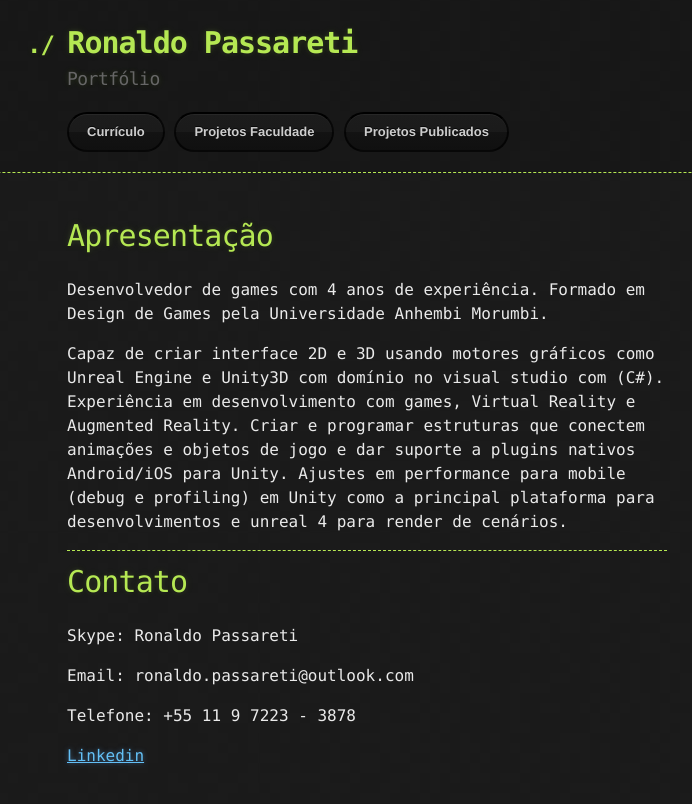
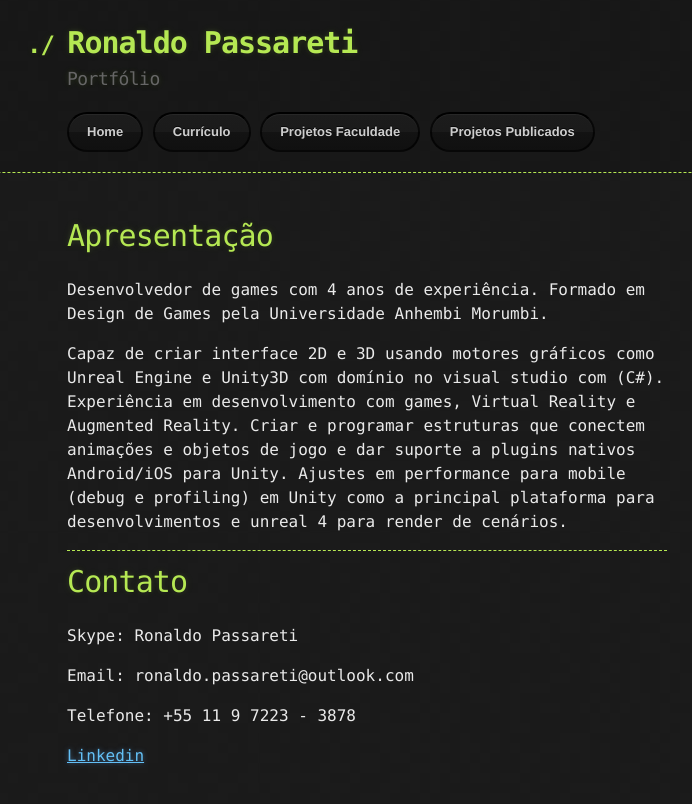
Before and after one commit to rpassareti/rpassareti.github.io, a Jekyll site: the page built from index.md, in a window 1280 px wide. Shown: the top 804 px of the page, without its empty margins (273-965 px from the left). Built offline with Jekyll 4.4.1, drawn with Linux system fonts in a browser that asks for light colours; our own code applies the rules of GitHub Pages for plain Markdown files.

Commit message:
Update default.html

```diff
--- a/_layouts/default.html
+++ b/_layouts/default.html
@@ -14,6 +14,7 @@
         <h1>{{ site.title | default: site.github.repository_name }}</h1>
         <h2>{{ site.description | default: site.github.project_tagline }}</h2>
 
+        <a href=" https://rpassareti.github.io/ " class="btn">Home</a>
         <a href=" https://rpassareti.github.io/curriculo " class="btn">Currículo</a>
         <a href=" https://rpassareti.github.io/projfacul " class="btn">Projetos Faculdade</a>
         <a href=" https://rpassareti.github.io/projpubl " class="btn">Projetos Publicados</a>
```
